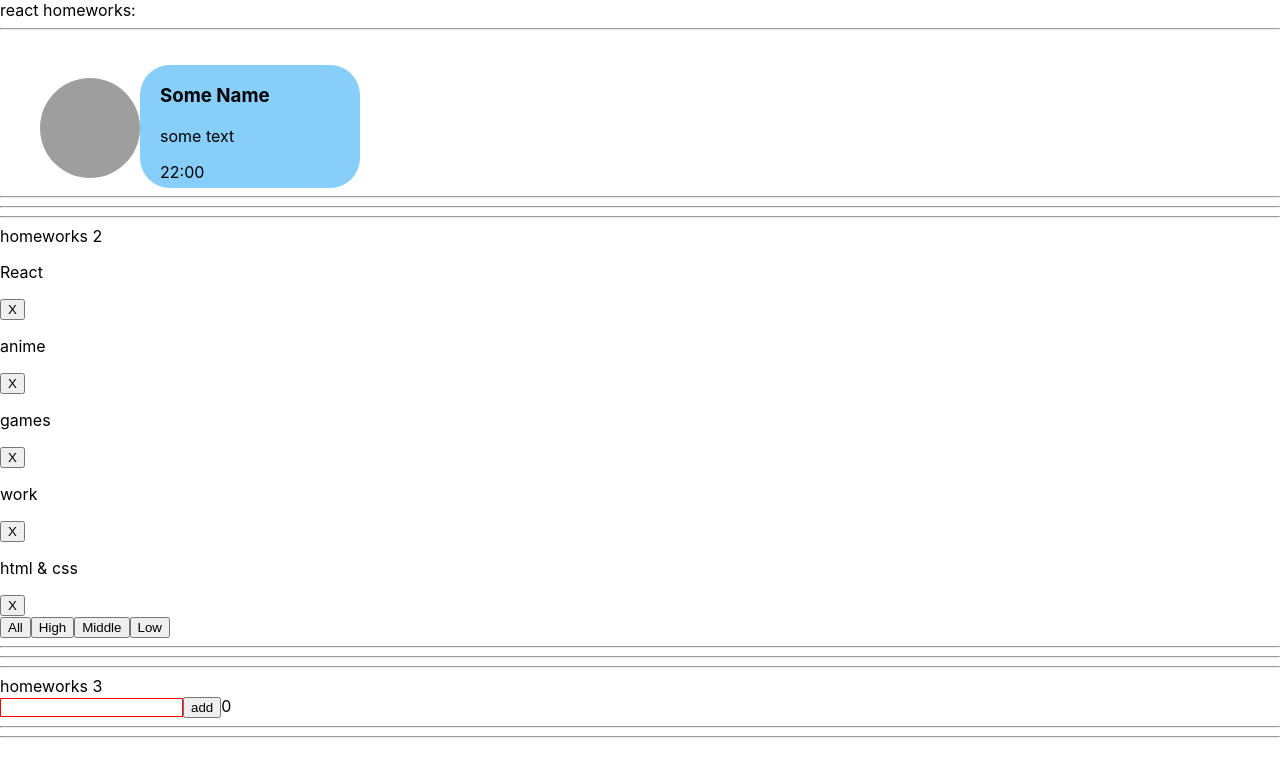
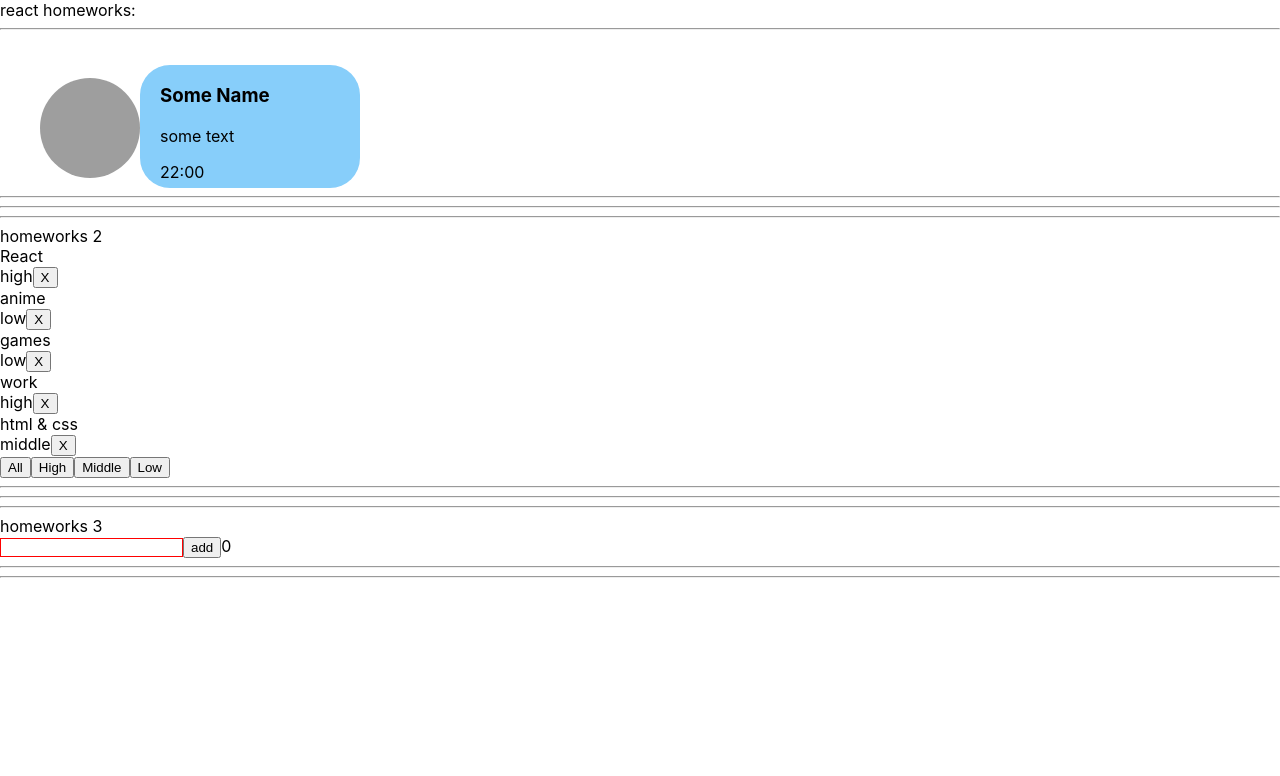
Before and after one commit to Masha-Gorb/simple-react, a React (Create React App) app: page / in a window 1280 px wide. Shown: the top 776 px of the page. Built offline with nearby package versions, Linux system fonts and the light colour scheme; grey boxes are pictures that could not be loaded.

Commit message:
Update Affair.tsx

```diff
--- a/src/p2-homeworks/h2/Affair.tsx
+++ b/src/p2-homeworks/h2/Affair.tsx
@@ -12,7 +12,10 @@ function Affair(props: AffairPropsType) {
 
     return (
         <div>
-            <p>{props.affair.name}</p>
+            <div>
+                <span>{props.affair.name}</span>
+            </div>
+            <span>{props.affair.priority}</span>
             <button onClick={deleteCallback}>X</button>
         </div>
     )
```
